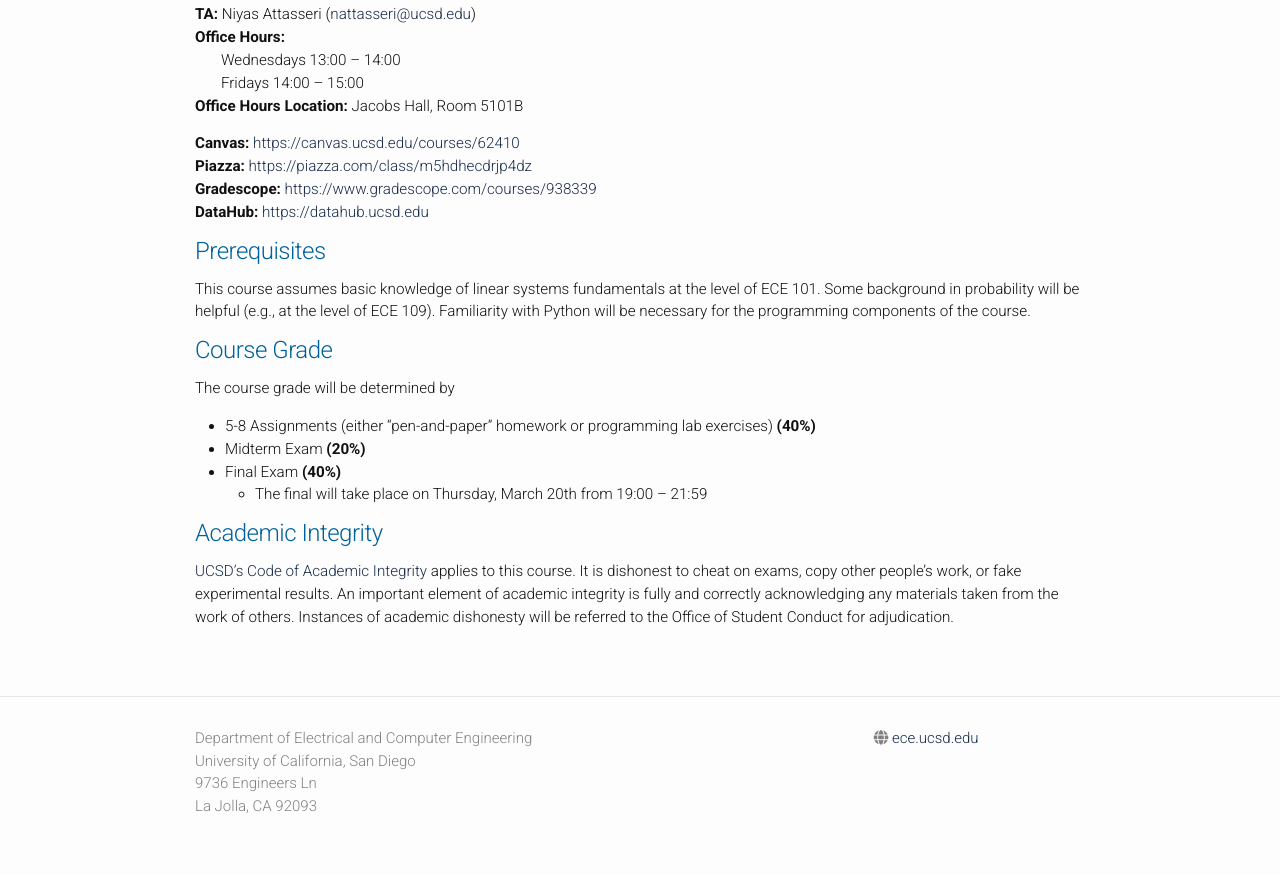
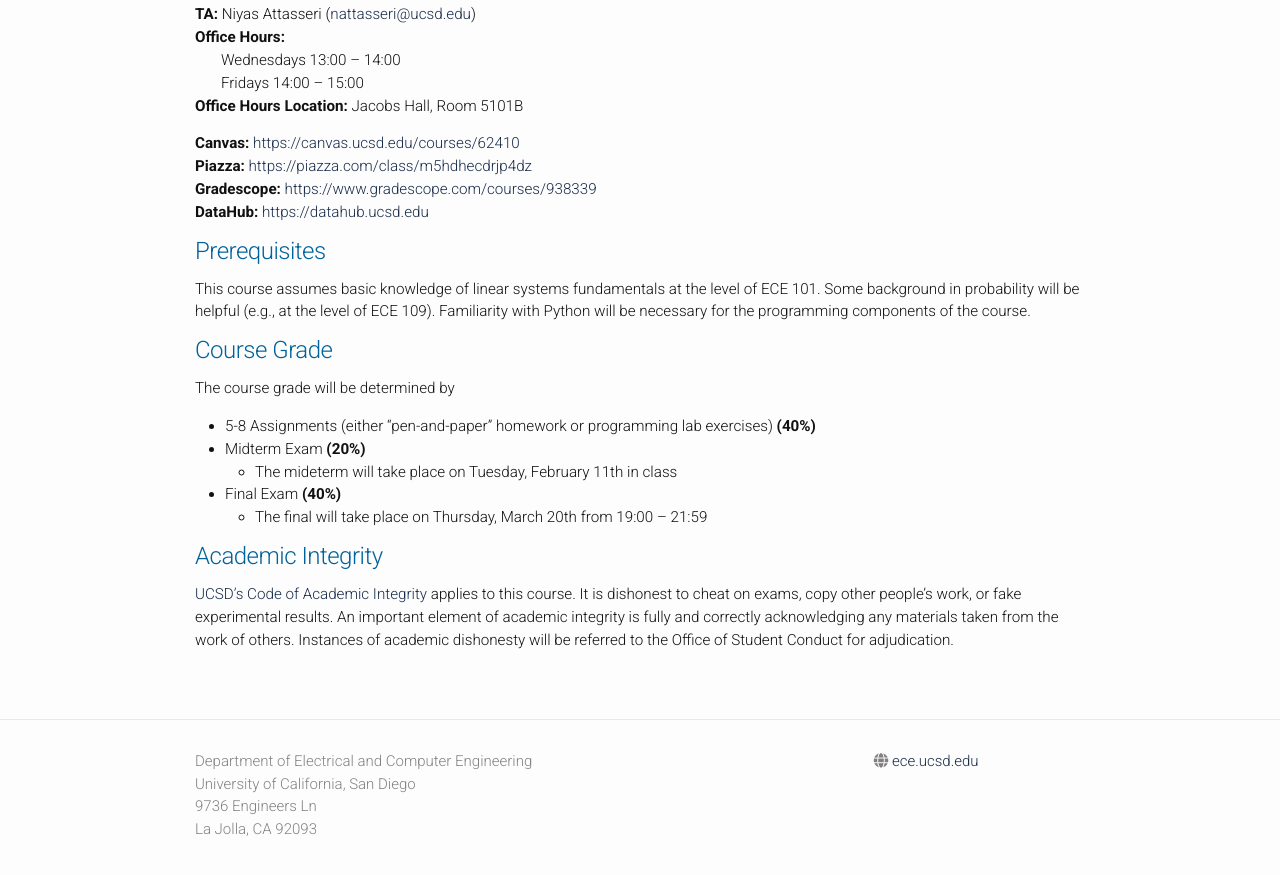
Before and after one commit to sparsity-group/172a, a Jekyll site: the page built from index.md, in a window 1280 px wide and 900 px high, scrolled down 579 px. Shown: the top 875 px of the window. Built offline with Jekyll 4.4.1, drawn with Linux system fonts in a browser that asks for light colours; nearby versions of some CDN libraries.

Commit message:
midterm date to homepage

```diff
--- a/index.md
+++ b/index.md
@@ -37,6 +37,7 @@ components of the course.
 The course grade will be determined by
 * 5-8 Assignments (either "pen-and-paper" homework or programming lab exercises) **(40%)**
 * Midterm Exam **(20%)**
+    - The mideterm will take place on Tuesday, February 11th in class
 * Final Exam  **(40%)**
     - The final will take place on Thursday, March 20th from 19:00 -- 21:59
 
```
